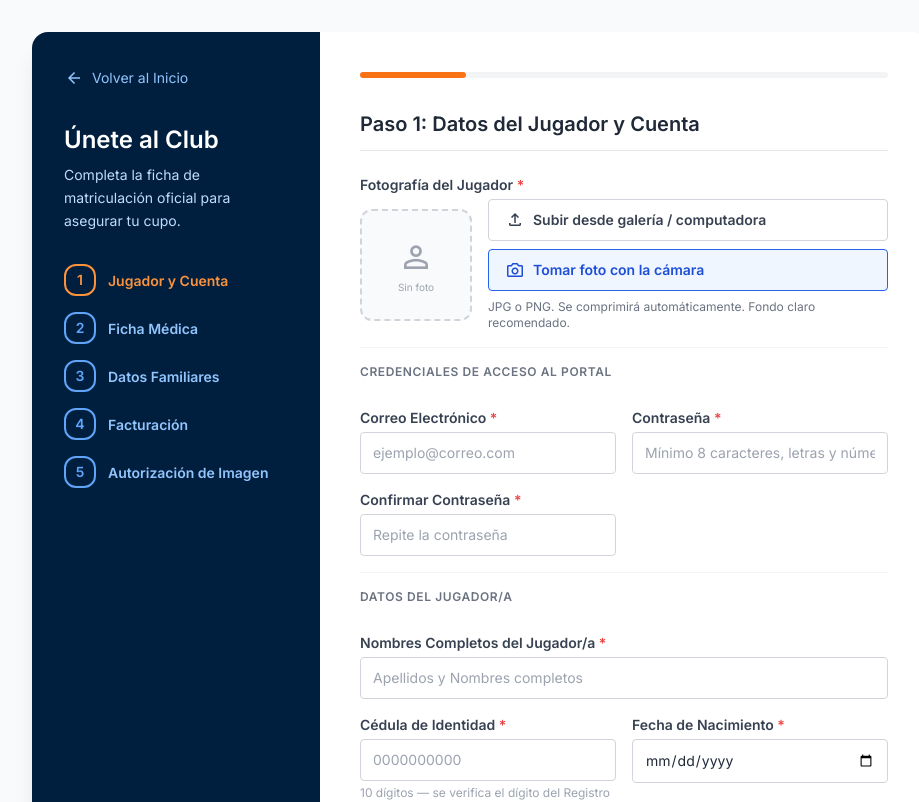
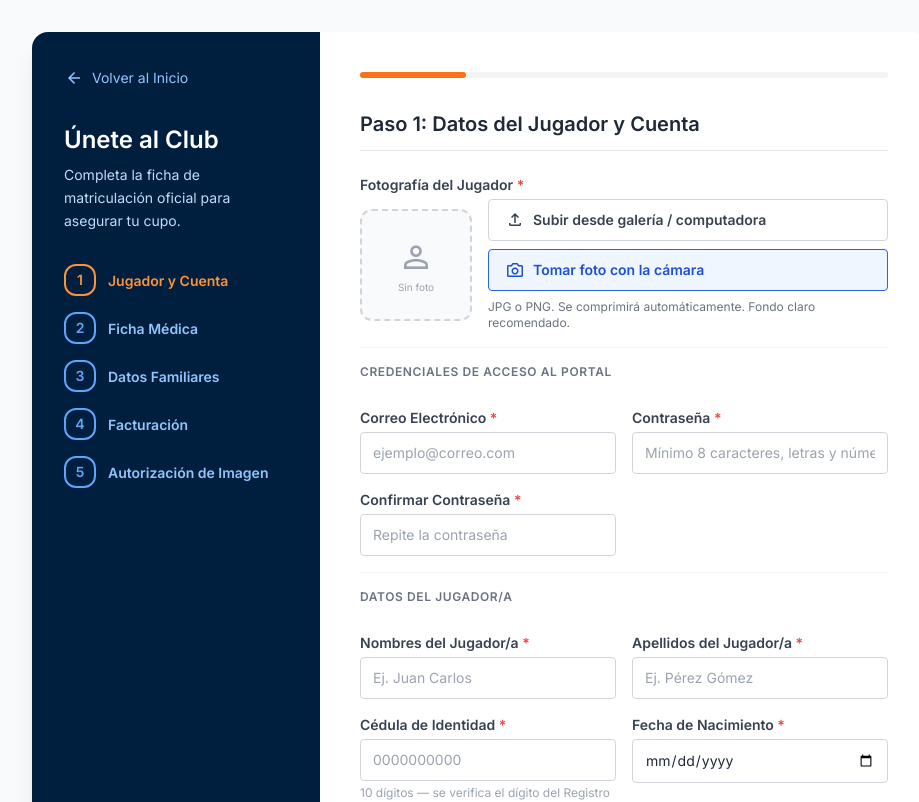
Before and after one commit to Tatorick/ClubPitoPerez, a React (Vite) app in the folder webapp/: page /registro in a window 1280 px wide. Shown: the top 802 px of the page, without its empty margins (160-1079 px from the left). Built offline with nearby package versions, Linux system fonts and the light colour scheme; no server answers.

Commit message:
feat: separar nombres y apellidos en registro

```diff
--- a/webapp/src/pages/Registro.jsx
+++ b/webapp/src/pages/Registro.jsx
@@ -141,7 +141,7 @@ export default function Registro() {
   const [formData, setFormData] = useState({
     // Paso 1
     email: '', password: '', confirmPassword: '',
-    nombresJugador: '', cedulaJugador: '', fechaNacimientoJugador: '',
+    nombresJugador: '', apellidosJugador: '', cedulaJugador: '', fechaNacimientoJugador: '',
     genero: '', nacionalidad: 'ECUATORIANA', direccion: '',
     // Paso 2
     discapacidad: 'NO', tipoDiscapacidad: '', porcentajeDiscapacidad: '',
@@ -175,8 +175,10 @@ export default function Registro() {
         errs.password = 'La contraseña debe tener al menos 8 caracteres, incluir letras y números';
       if (formData.password !== formData.confirmPassword)
         errs.confirmPassword = 'Las contraseñas no coinciden';
-      if (!formData.nombresJugador.trim() || formData.nombresJugador.trim().length < 5)
-        errs.nombresJugador = 'Ingresa el nombre completo (apellidos y nombres, mínimo 5 caracteres)';
+      if (!formData.nombresJugador.trim() || formData.nombresJugador.trim().length < 3)
+        errs.nombresJugador = 'Ingresa los nombres (mínimo 3 caracteres)';
+      if (!formData.apellidosJugador.trim() || formData.apellidosJugador.trim().length < 3)
+        errs.apellidosJugador = 'Ingresa los apellidos (mínimo 3 caracteres)';
       if (!validarCedulaEC(formData.cedulaJugador))
         errs.cedulaJugador = 'La cédula no es válida. Debe ser ecuatoriana de 10 dígitos con dígito verificador correcto';
       if (!formData.fechaNacimientoJugador)
@@ -248,9 +250,11 @@ export default function Registro() {
     setSubmitLoading(true);
     setSubmitError('');
     try {
+      const nombreCompletoJugador = `${formData.apellidosJugador.trim()} ${formData.nombresJugador.trim()}`;
+
       const { data: authData, error: authError } = await supabase.auth.signUp({
         email: formData.email.trim(), password: formData.password,
-        options: { data: { nombre: formData.nombresJugador.trim() } },
+        options: { data: { nombre: nombreCompletoJugador } },
       });
       if (authError) throw new Error(authError.message);
       const userId = authData.user?.id;
@@ -283,7 +287,7 @@ export default function Registro() {
 
       const { error: insertError } = await supabase.from('fichas').insert({
         user_id: userId, foto_url: fotoUrl,
-        nombres_jugador: formData.nombresJugador.trim(), cedula_jugador: formData.cedulaJugador.trim(),
+        nombres_jugador: nombreCompletoJugador, cedula_jugador: formData.cedulaJugador.trim(),
         fecha_nacimiento: formData.fechaNacimientoJugador, genero: formData.genero,
         nacionalidad: formData.nacionalidad.trim(), direccion: formData.direccion.trim(),
         discapacidad: formData.discapacidad, tipo_discapacidad: formData.tipoDiscapacidad || null,
@@ -401,12 +405,15 @@ export default function Registro() {
                     <p className="text-xs text-gray-500 uppercase tracking-wider font-semibold mb-3">Datos del jugador/a</p>
                   </div>
 
-                  <div className="md:col-span-2">
-                    <Field label="Nombres Completos del Jugador/a" error={fieldErrors.nombresJugador} required>
-                      <input type="text" name="nombresJugador" value={formData.nombresJugador} onChange={handleChange}
-                        placeholder="Apellidos y Nombres completos" className={ic('nombresJugador')} />
-                    </Field>
-                  </div>
+                  <Field label="Nombres del Jugador/a" error={fieldErrors.nombresJugador} required>
+                    <input type="text" name="nombresJugador" value={formData.nombresJugador} onChange={handleChange}
+                      placeholder="Ej. Juan Carlos" className={ic('nombresJugador')} />
+                  </Field>
+
+                  <Field label="Apellidos del Jugador/a" error={fieldErrors.apellidosJugador} required>
+                    <input type="text" name="apellidosJugador" value={formData.apellidosJugador} onChange={handleChange}
+                      placeholder="Ej. Pérez Gómez" className={ic('apellidosJugador')} />
+                  </Field>
 
                   <Field label="Cédula de Identidad" error={fieldErrors.cedulaJugador} required>
                     <input type="text" name="cedulaJugador" value={formData.cedulaJugador} onChange={handleChange}
```
